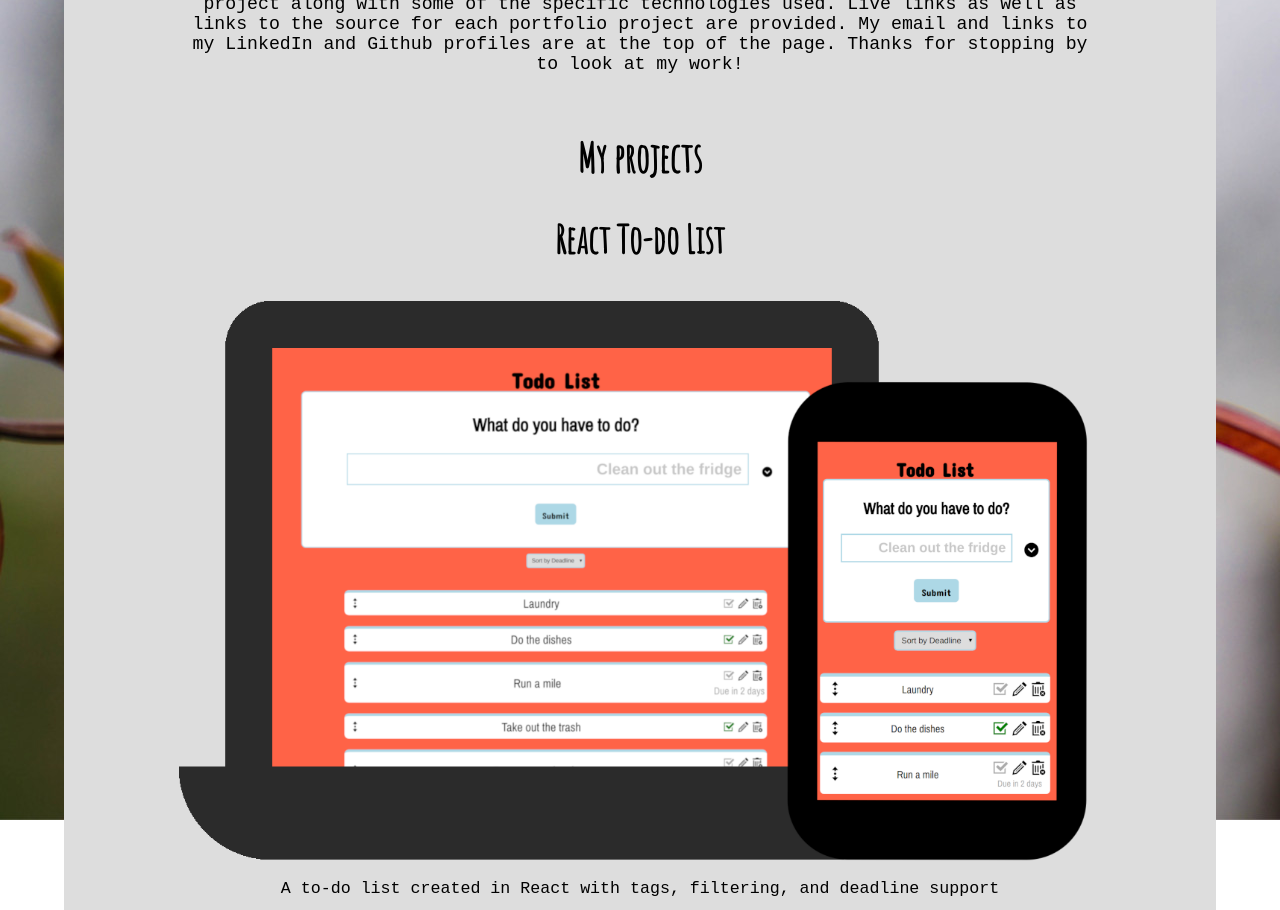
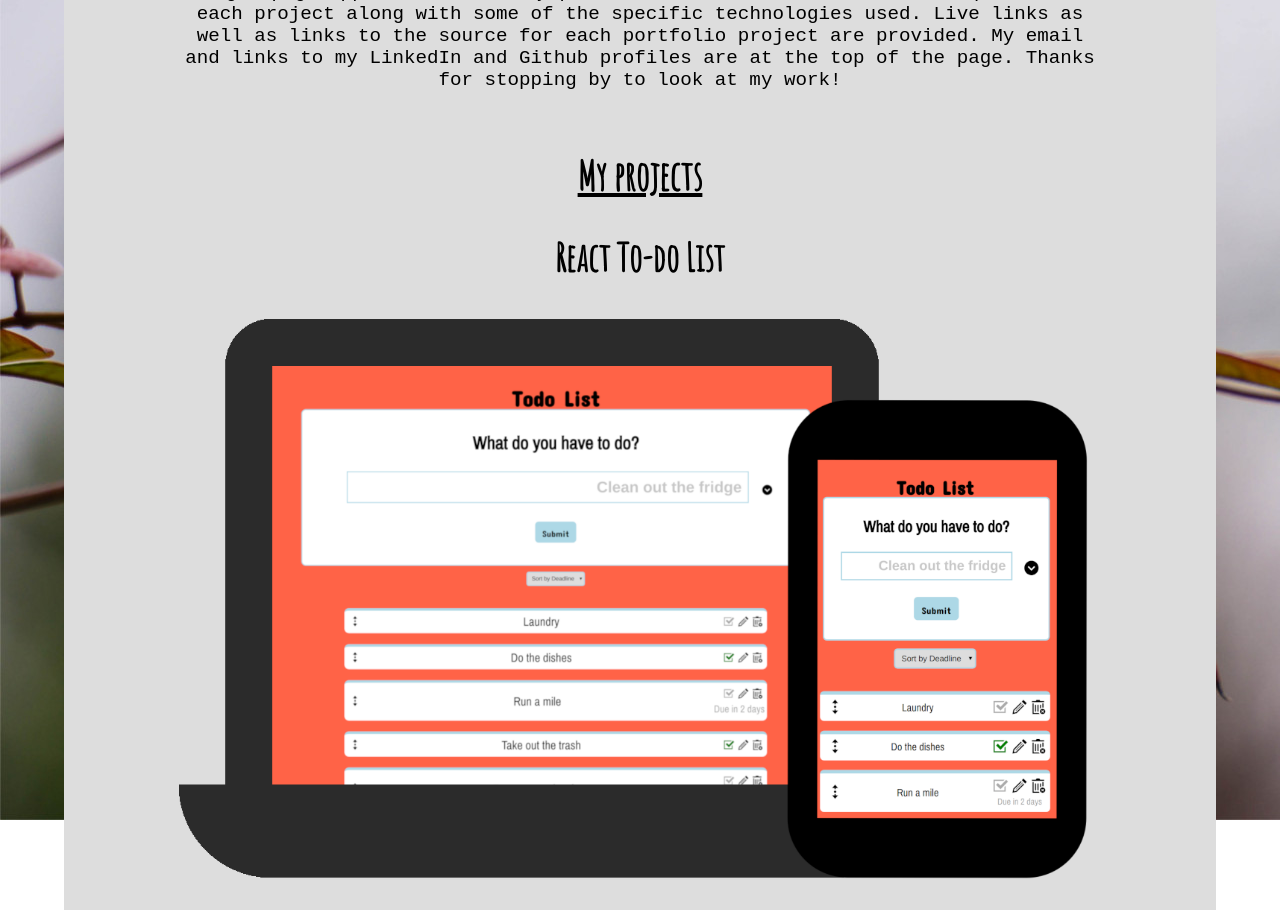
Before and after one commit to mattackard/personal-website, a React (Create React App) app: page /web in a window 1280 px wide. Shown: the part 260-1170 px from the top of the page. Built offline with nearby package versions, Linux system fonts and the light colour scheme.

Commit message:
more font size consistency with rem

```diff
--- a/src/App.scss
+++ b/src/App.scss
@@ -1,15 +1,17 @@
 //variables
 $accent-color: rgb(9, 44, 110);
-$logo-font: "Amatic SC",
-cursive;
-$text-font: monospace;
+$logo-font: "Amatic SC", cursive;
 //mixins
 @mixin content-background {
 	flex-direction: column;
 	justify-content: flex-start;
 	background: #ddd;
-    border-radius: 0.5em;
 	margin: 0 5% 5%;
+}
+
+@mixin text-font {
+	font-family: monospace;
+	font-size: 1.2rem;
 }
 
 //styling
@@ -42,7 +44,7 @@ header {
 		text-decoration: none;
 	}
 	h1 {
-        font-size: 3em;
+		font-size: 3rem;
 		margin: 0;
 	}
 	h1:hover {
@@ -58,7 +60,7 @@ header {
 	padding: 0;
 	justify-content: center;
 	li {
-        font-size: 1.5em;
+		font-size: 1.5rem;
 		margin: 0 1em 0 0.5em;
 		text-decoration: underline;
 		a:hover {
@@ -84,7 +86,7 @@ footer {
 	width: 100%;
 	p {
 		margin: 0;
-        font-size: 2em;
+		font-size: 2rem;
 		color: white;
 	}
 }
@@ -94,6 +96,7 @@ footer {
 	z-index: -1;
 	position: fixed;
 	top: 0;
+	left: 0;
 	min-width: 100%;
 	min-height: 100%;
 }
@@ -125,7 +128,7 @@ footer {
 		opacity: 0.6;
 		border: solid black 4px;
 		font-family: $logo-font;
-        font-size: 2em;
+		font-size: 2rem;
 	}
 	button:hover {
 		opacity: 0.85;
@@ -144,7 +147,7 @@ footer {
 	flex-direction: column;
 	margin-top: 5em;
 	p {
-        font-size: 2em;
+		font-size: 2rem;
 		font-weight: bold;
 	}
 }
@@ -175,15 +178,15 @@ footer {
 #webPage {
 	@include content-background;
 	p {
-        font-size: 1.4em;
-        font-family: $text-font;
+		@include text-font;
 		width: 80%;
 		text-align: center;
 	}
 	h1 {
 		margin: 1em 0 0;
 		text-align: center;
-        font-size: 2.5em;
+		font-size: 2.5rem;
+		text-decoration: underline;
 	}
 }
 
@@ -198,9 +201,8 @@ footer {
 		margin-bottom: 3em;
 	}
 	p {
-        font-family: $text-font;
-        font-size: 0.8em;
-        margin: auto;
+		@include text-font;
+		margin: 1rem auto;
 	}
 	img {
 		max-width: 80%;
@@ -227,8 +229,9 @@ footer {
 #climbPage {
 	@include content-background;
 	p {
-        font-family: $text-font;
-        font-size: 1.4em;
+		@include text-font;
+		width: 90%;
+		margin: 1em 0 2em;
 	}
 	ul {
 		list-style: none;
@@ -243,10 +246,17 @@ footer {
 	img {
 		max-width: 90%;
 	}
+	h1 {
+		font-size: 2.5rem;
+		text-decoration: underline;
+	}
+	h2 {
+		text-decoration: underline;
+	}
 }
 
 .mpRoute {
-    font-size: 1.4em;
+	font-size: 1.4rem;
 	display: flex;
 	flex-direction: column;
 	text-align: center;
@@ -267,8 +277,13 @@ footer {
 	border-radius: 0.5em;
 	margin: 0 3% 5%;
 	h1 {
-        font-size: 4em;
+		font-size: 4rem;
 		color: blue;
+	}
+	p {
+		@include text-font;
+		width: 90%;
+		margin: 3em 0;
 	}
 }
 
@@ -334,7 +349,7 @@ footer {
 		position: relative;
 		flex-direction: row;
 		z-index: 2;
-        font-size: 1em;
+		font-size: 1rem;
 		text-align: left;
 		line-height: 0.7;
 		h1 {
```
Lines whose indentation alone changed are shown as unchanged.
